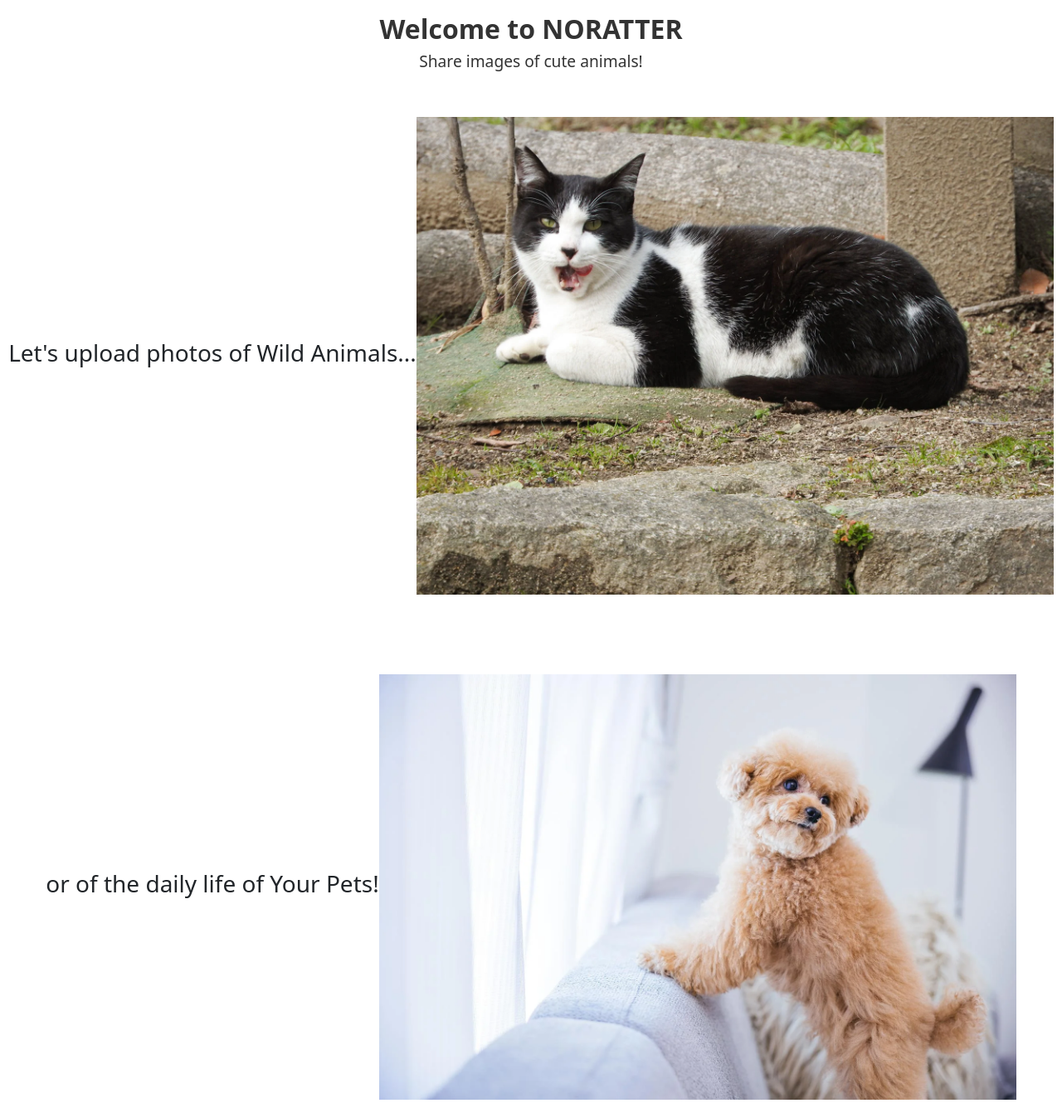
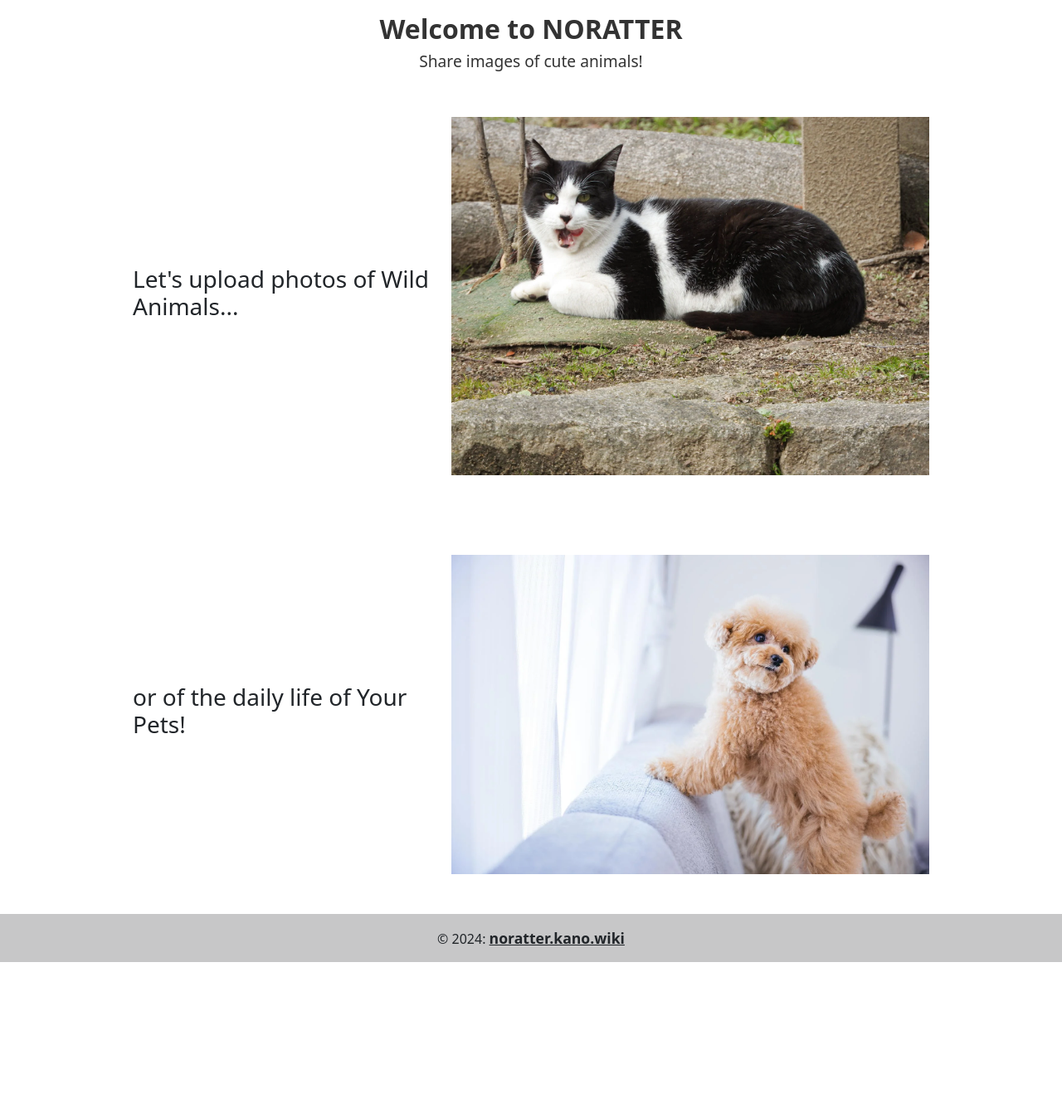
Before and after one commit to SouthernMinami/noratter, a PHP site: page / in a window 1280 px wide. Shown: the part 80-1422 px from the top of the page at 83% size. After the commit the page ends 1240 px from the top, so only its background shows below. Run offline with PHP 8.4, Linux system fonts and the light colour scheme.

Commit message:
Fix: 画像サイズなどの修正

```diff
--- a/Views/all_images.php
+++ b/Views/all_images.php
@@ -27,7 +27,7 @@ $currImages = array_slice($images, $indexOfFirstImage, $indexOfLastImage);
         <div class="col-md-4 col-sm-6 mb-2">
             <div class="card post-card">
                 <a href="/image/<?php echo htmlspecialchars($image['post_path'], ENT_QUOTES, 'UTF-8'); ?>">
-                    <img src="<?php echo htmlspecialchars($image['image_path'], ENT_QUOTES, 'UTF-8'); ?>" alt="preview image" class="img-fluid">
+                    <img src="<?php echo htmlspecialchars($image['image_path'], ENT_QUOTES, 'UTF-8'); ?>" alt="preview image" class="img-fluid img-thumbnail">
                 </a>
                 <div class="card-body">
                     <h5 class="card-title"><?php echo htmlspecialchars($image['title'], ENT_QUOTES, 'UTF-8'); ?></h5>
--- a/Views/home.php
+++ b/Views/home.php
@@ -9,12 +9,12 @@ namespace Views;
     <h2 class="page-description">
         Share images of cute animals!
     </h2>
-    <div class="sample">
+    <div class="sample col-sm-6 col-md-9">
         <h3>Let's upload photos of Wild Animals...</h3>
-        <img src="/public/imgs/wild_cat.png" alt="wild cat" class="sample-img">
+        <img src="/public/imgs/wild_cat.png" alt="wild cat" class="sample-img img-fluid">
     </div>
-    <div class="sample">
+    <div class="sample col-sm-6 col-md-9">
         <h3>or of the daily life of Your Pets!</h3>
-        <img src="/public/imgs/pet_dog.png" alt="pet dog" class="sample-img">
+        <img src="/public/imgs/pet_dog.png" alt="pet dog" class="sample-img img-fluid">
     </div>
 </div>
--- a/Views/image.php
+++ b/Views/image.php
@@ -45,7 +45,7 @@ if (!in_array($cronJob, $output)) {
     <h3><?php echo htmlspecialchars($image['title'], ENT_QUOTES, 'UTF-8'); ?></h2>
         <div id="preview" class="pb-3 preview">
             <img id="preview-img" src="<?php echo htmlspecialchars($image['image_path'], ENT_QUOTES, 'UTF-8'); ?>"
-                alt="preview image">
+                alt="preview image" class="img-fluid">
         </div>
         <p>Description<br /><?php echo htmlspecialchars($image['description'], ENT_QUOTES, 'UTF-8'); ?></p>
         <p>Views: <?php echo htmlspecialchars($image['view_count'], ENT_QUOTES, 'UTF-8'); ?></p>
--- a/Views/layout/header.php
+++ b/Views/layout/header.php
@@ -19,7 +19,7 @@
                 <li class="nav-item text-4xl font-bold text-white pb-2 pl-3 pr-2">
                     <h1><a href="/" class="logo">NORATTER</a></h1>
                 </li>
-                <div class="links">
+                <div class="links flex-column flex-md-row">
                     <li class="nav-item nav-link flex items-center justify-between text-slate-400">
                         <p><a href="/new" class="post-btn">NEW POST</a></p>
                     </li>
```
